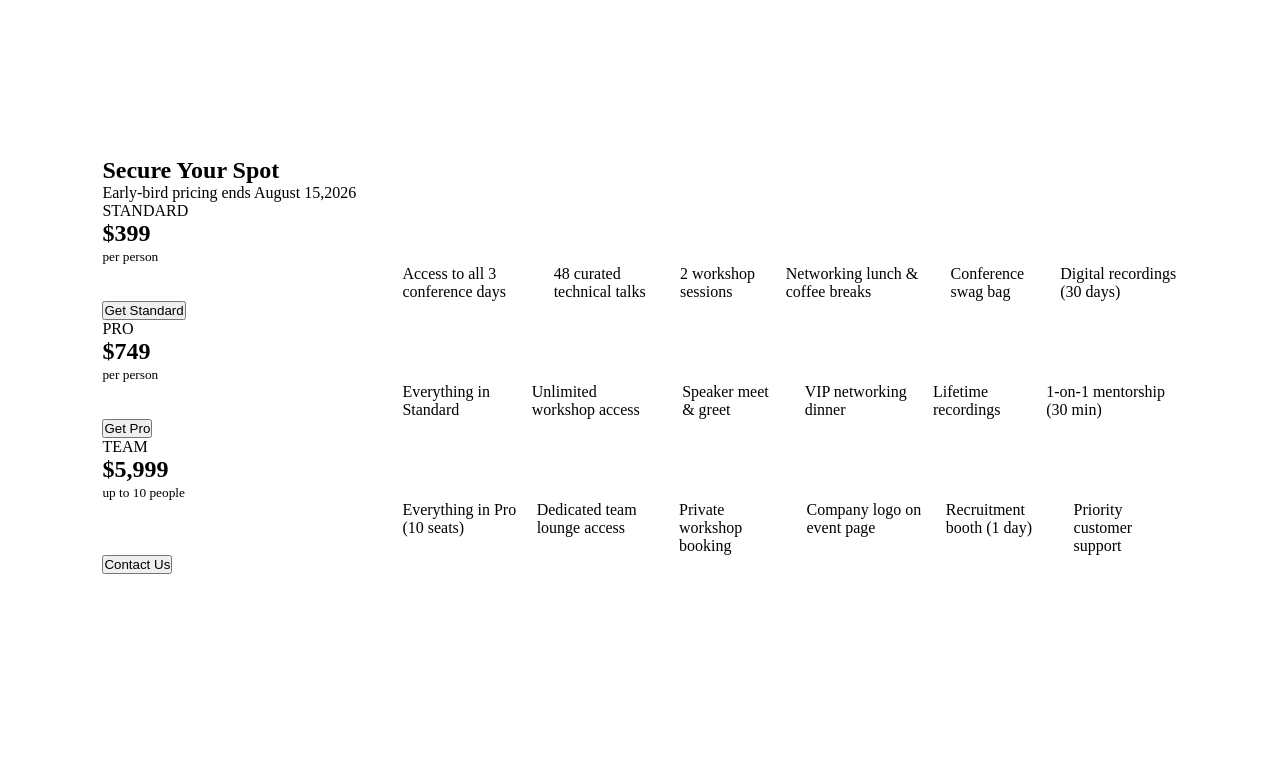
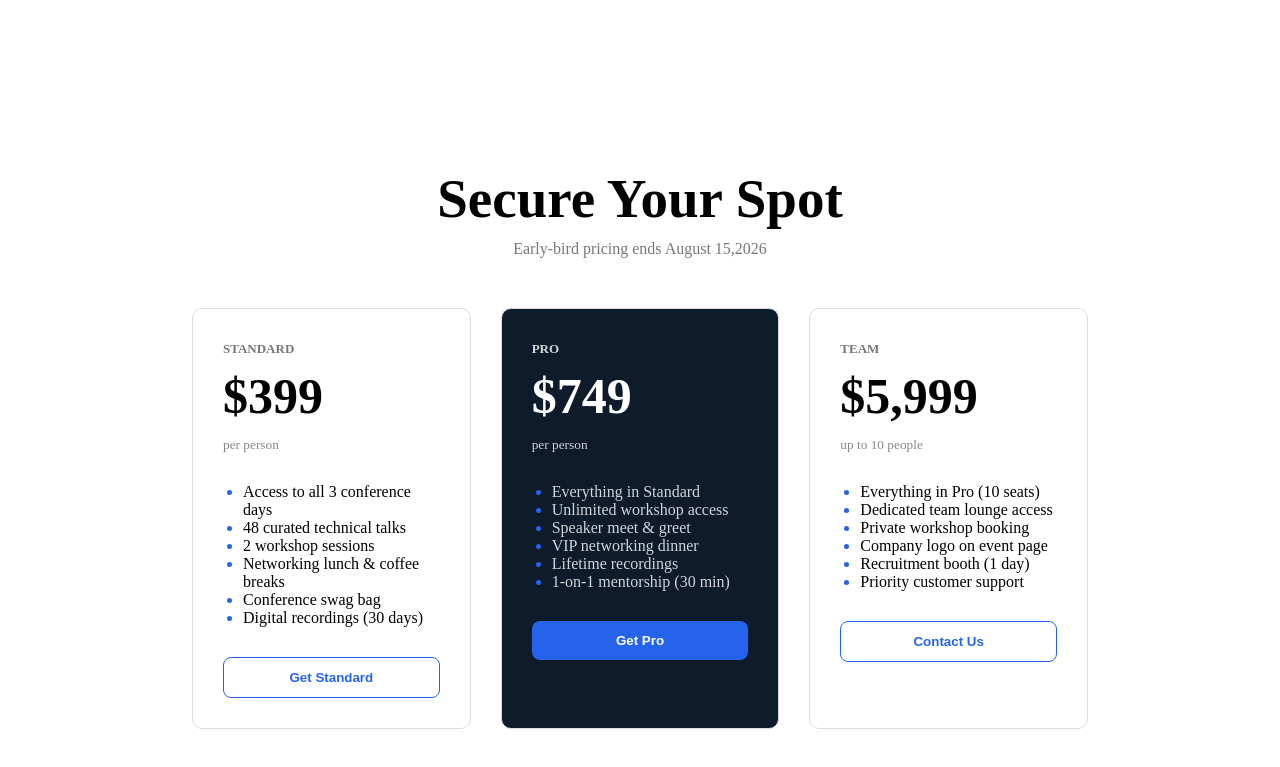
Before and after one commit to surjomitra72-ux/first-assignment, a plain HTML site: page index.html in a window 1280 px wide. Shown: the part 1932-2699 px from the top of the page. Before the commit the page ends 2586 px from the top, so only its background shows below. Drawn offline with Linux system fonts and the light colour scheme.

Commit message:
three commit

```diff
--- a/index.html
+++ b/index.html
@@ -91,12 +91,12 @@
         </section>
     </main>
 
-    <section>
+    <section class="container5">
         <h1>Secure Your Spot</h1>
         <p>Early-bird pricing ends August 15,2026</p>
-        <div>
+        <div class="container5-1">
             <!-- standard -->
-            <div>
+            <div class="box">
                 <span>STANDARD</span>
                 <h2>$399</h2>
                 <small>per person</small>
@@ -111,7 +111,7 @@
                 <button>Get Standard</button>
             </div>
             <!-- Pro -->
-            <div>
+            <div class="box box-pro">
                 <span>PRO</span>
                 <h2>$749</h2>
                 <small>per person</small>
@@ -129,7 +129,7 @@
             </div>
 
             <!-- Team -->
-            <div>
+            <div class="box">
                 <span>TEAM</span>
                 <h2>$5,999</h2>
                 <small>up to 10 people</small>
--- a/style.css
+++ b/style.css
@@ -1,29 +1,34 @@
-*{
+* {
     margin: 0;
     padding: 0;
+
 }
-section{
+
+section {
     padding: 80px 8%;
 }
 
-nav{
+nav {
     display: flex;
     justify-content: space-between;
     background-color: white;
     align-items: center;
     padding: 0px 8%;
 }
-ul{
+
+ul {
     display: flex;
     list-style: none;
     gap: 20px;
     margin-left: 300px;
 }
-a{
+
+a {
     text-decoration: none;
     color: #575757;
 }
-.cmo-color{
+
+.cmo-color {
     background-color: #1D4ED8;
     color: #FFFFFF;
     width: 170px;
@@ -33,14 +38,13 @@ a{
     border: none;
     cursor: pointer;
 }
-header{
+
+header {
     background-image:
-        linear-gradient(
-            to right,
+        linear-gradient(to right,
             rgba(0, 0, 0, 0.87) 0%,
             rgba(0, 0, 0, 0.5) 40%,
-            rgba(10, 9, 9, 0) 100%
-        ),
+            rgba(10, 9, 9, 0) 100%),
         url("./assets/banner.jpg");
     /* background-image: linear-gradient(rgba(0, 0, 0, 0.158),rgba(0, 0, 0, 0.705)), url(./assets/banner.jpg); */
     height: 100vh;
@@ -52,75 +56,167 @@ header{
     justify-content: space-between;
     align-items: center;
 }
-.header-container{
+
+/* main{
+    background-color: #575757; */
+
+.header-container {
     color: white;
     text-align: center;
     margin-bottom: 50px;
     margin-top: 70px;
 }
 
-.header-container1{
+.header-container1 {
     text-align: center;
 }
-.header-container1 button{
+
+.header-container1 button {
     padding: 15px 50px;
     border: none;
     border-radius: 8px;
-    background:#1D4ED8;
+    background: #1D4ED8;
     color: white;
     cursor: pointer;
     margin-bottom: 65px;
 }
+
 .header-container p,
-.header-container h4{
+.header-container h4 {
     margin-top: 20px;
 }
-.header-container h1{
+
+.header-container h1 {
     font-size: 60px;
 }
 
-.speakers{
+.speakers {
     padding: 80px 8%;
 }
 
-.speakers h1{
+.speakers h1 {
     text-align: center;
     font-size: 55px;
     margin-bottom: 50px;
 }
 
-.speaker-container{
+.speaker-container {
     display: grid;
     grid-template-columns: repeat(2, 1fr);
     gap: 30px;
 }
 
-.speaker-card{
+.speaker-card {
     border: 1px solid #ddd;
     border-radius: 10px;
     overflow: hidden;
 }
 
-.speaker-card img{
+.speaker-card img {
     width: 100%;
     height: 300px;
     object-fit: cover;
 }
 
-.speaker-info{
+.speaker-info {
     padding: 20px;
 }
 
-.speaker-info span{
+.speaker-info span {
     color: #2563eb;
     font-size: 13px;
     font-weight: bold;
 }
 
-.speaker-info h2{
+.speaker-info h2 {
     margin: 10px 0;
 }
 
-.speaker-info p{
+.speaker-info p {
     color: #666;
 }
+
+.container5 {
+    padding: 90px 15%;
+    text-align: center;
+}
+
+.container5 h1 {
+    font-size: 55px;
+    margin-bottom: 10px;
+}
+
+.container5 p {
+    color: #777;
+    margin-bottom: 50px;
+}
+
+.container5-1 {
+    display: grid;
+    grid-template-columns: repeat(3, 1fr);
+    gap: 30px;
+}
+
+.box {
+    border: 1px solid #ddd;
+    border-radius: 10px;
+    padding: 30px;
+    text-align: left;
+    background: #fff;
+}
+
+.box span {
+    color: #777;
+    font-size: 13px;
+    font-weight: bold;
+}
+
+.box h2 {
+    font-size: 50px;
+    margin: 10px 0;
+}
+
+.box small {
+    color: #888;
+}
+
+.box ul {
+    list-style: disc;
+    margin: 30px 0;
+    padding-left: 20px;
+    display: block;
+
+}
+
+.box button {
+    width: 100%;
+    padding: 12px;
+    border-radius: 8px;
+    border: 1px solid #2563eb;
+    background: #fff;
+    color: #2563eb;
+    font-weight: bold;
+    cursor: pointer;
+}
+
+.box ul li::marker,
+.box-pro ul li::marker{
+    color: #2563eb;
+}
+
+.box-pro {
+    background: #0D1B2A;
+    color: white;
+}
+
+.box-pro span,
+.box-pro small,
+.box-pro ul li {
+    color: #d1d5db;
+}
+
+.box-pro button {
+    background: #2563eb;
+    color: white;
+    border: none;
+}
```
Lines whose indentation alone changed are shown as unchanged.
